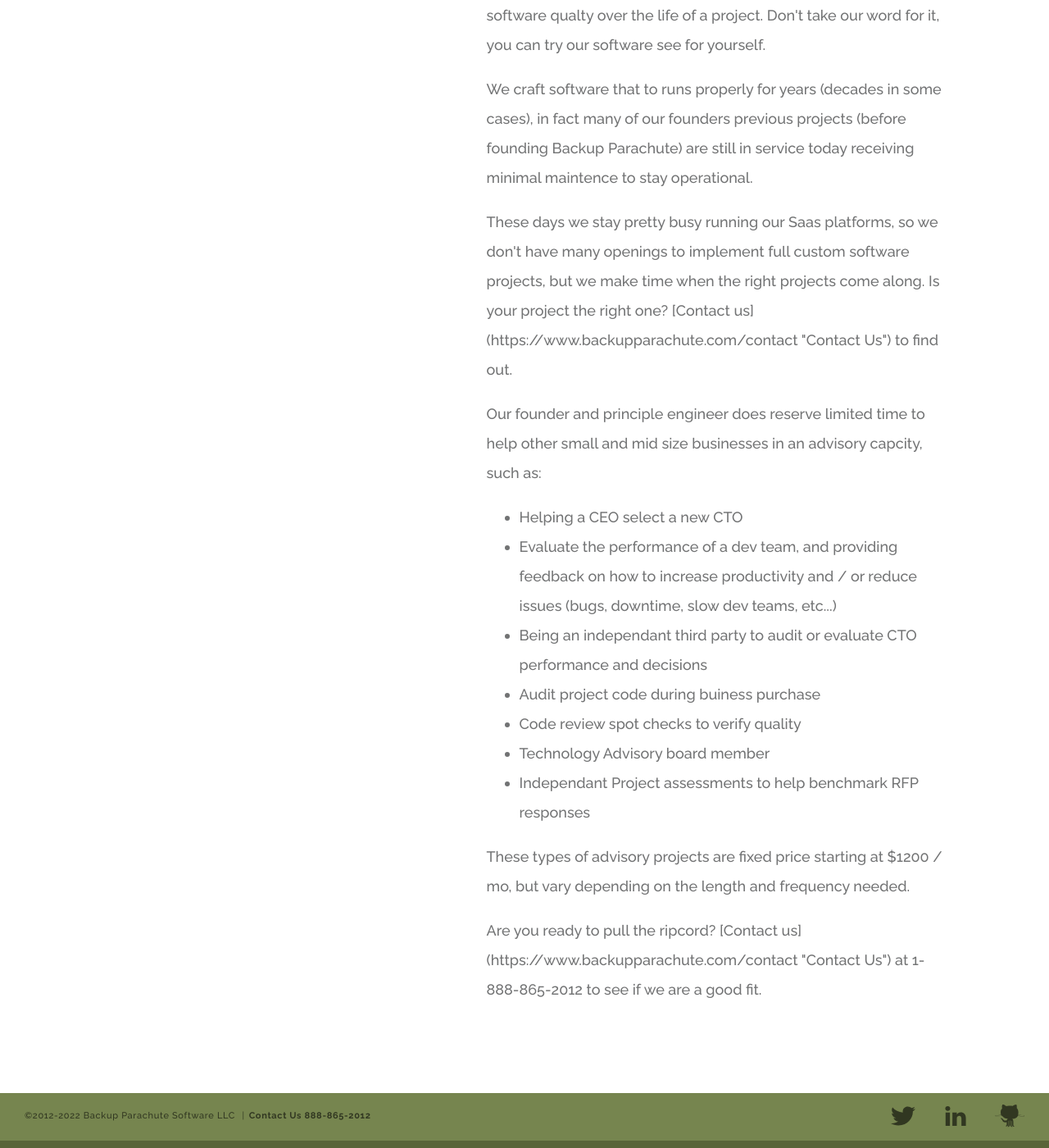
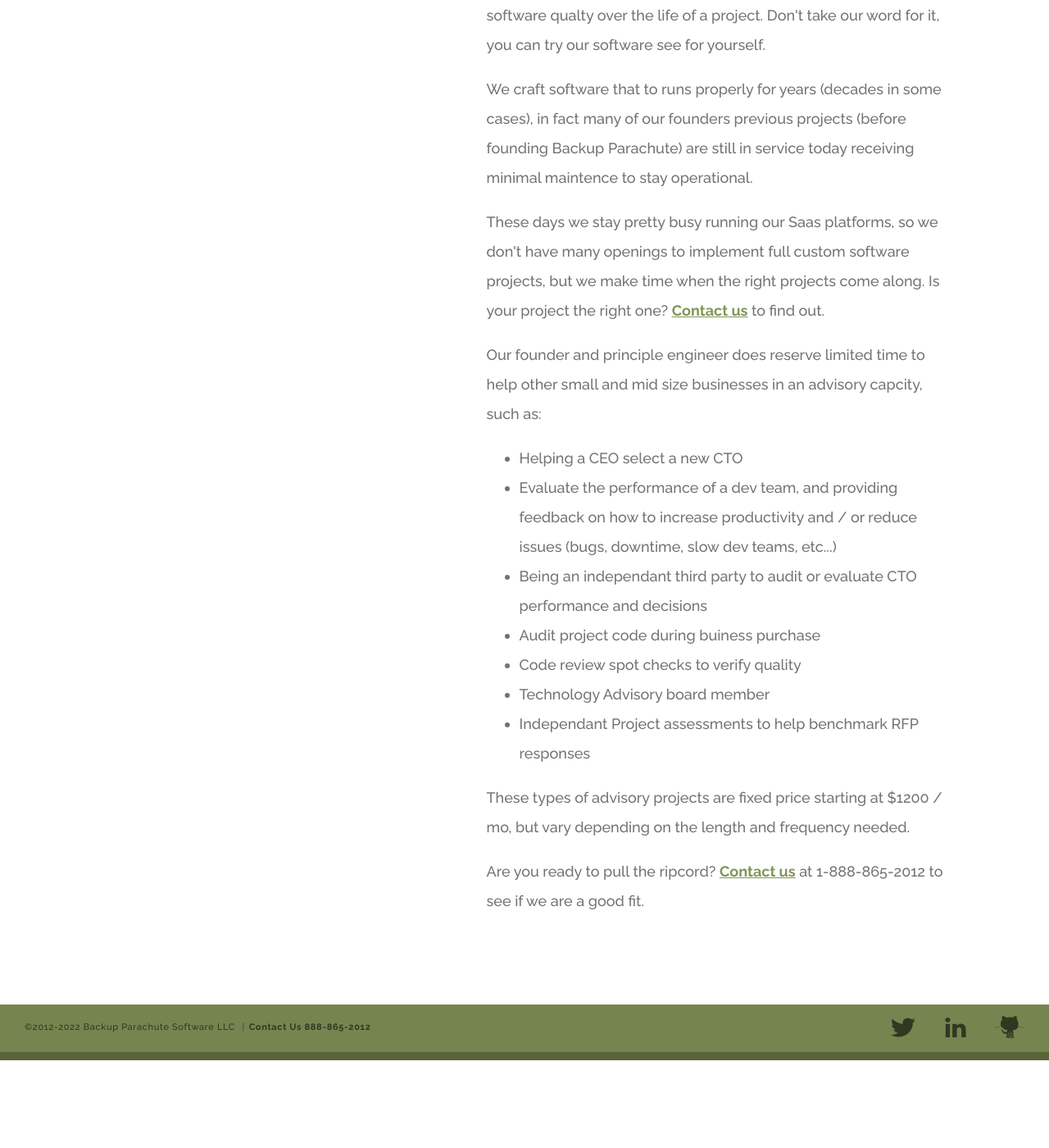
Before and after one commit to backupparachute/backupparachute.github.com, a Jekyll site: the page built from work-with-us.html, in a window 1280 px wide and 1400 px high, scrolled down 315 px. Shown: the whole window at 82% size. Built offline with Jekyll 4.4.1, drawn with Linux system fonts in a browser that asks for light colours; comment, search, counter and statistics services are not loaded; after the commit the page ends 1608 px from its top, so only the background shows below that; some of the changed lines change nothing that is shown.

Commit message:
fixed contact us links

```diff
--- a/work-with-us.html
+++ b/work-with-us.html
@@ -15,7 +15,7 @@
 
     <p>We craft software that to runs properly for years (decades in some cases), in fact many of our founders previous projects (before founding Backup Parachute) are still in service today receiving minimal maintence to stay operational.</p>
 
-    <p>These days we stay pretty busy running our Saas platforms, so we don't have many openings to implement full custom software projects, but we make time when the right projects come along.  Is your project the right one?  [Contact us](https://www.backupparachute.com/contact "Contact Us") to find out.</p>
+    <p>These days we stay pretty busy running our Saas platforms, so we don't have many openings to implement full custom software projects, but we make time when the right projects come along.  Is your project the right one?  <a href="https://www.backupparachute.com/contact">Contact us</a> to find out.</p>
 
     <p>Our founder and principle engineer does reserve limited time to help other small and mid size businesses in an advisory capcity, such as:</p>
 
@@ -32,7 +32,7 @@
     <p>These types of advisory projects are fixed price starting at $1200 / mo, but vary depending on the length and frequency needed.</p>
 
     <p>
-    Are you ready to pull the ripcord? [Contact us](https://www.backupparachute.com/contact "Contact Us") at 1-888-865-2012 to see if we are a good fit.
+    Are you ready to pull the ripcord? <a href="https://www.backupparachute.com/contact">Contact us</a> at 1-888-865-2012 to see if we are a good fit.
     </p>
 
   </section>
```
